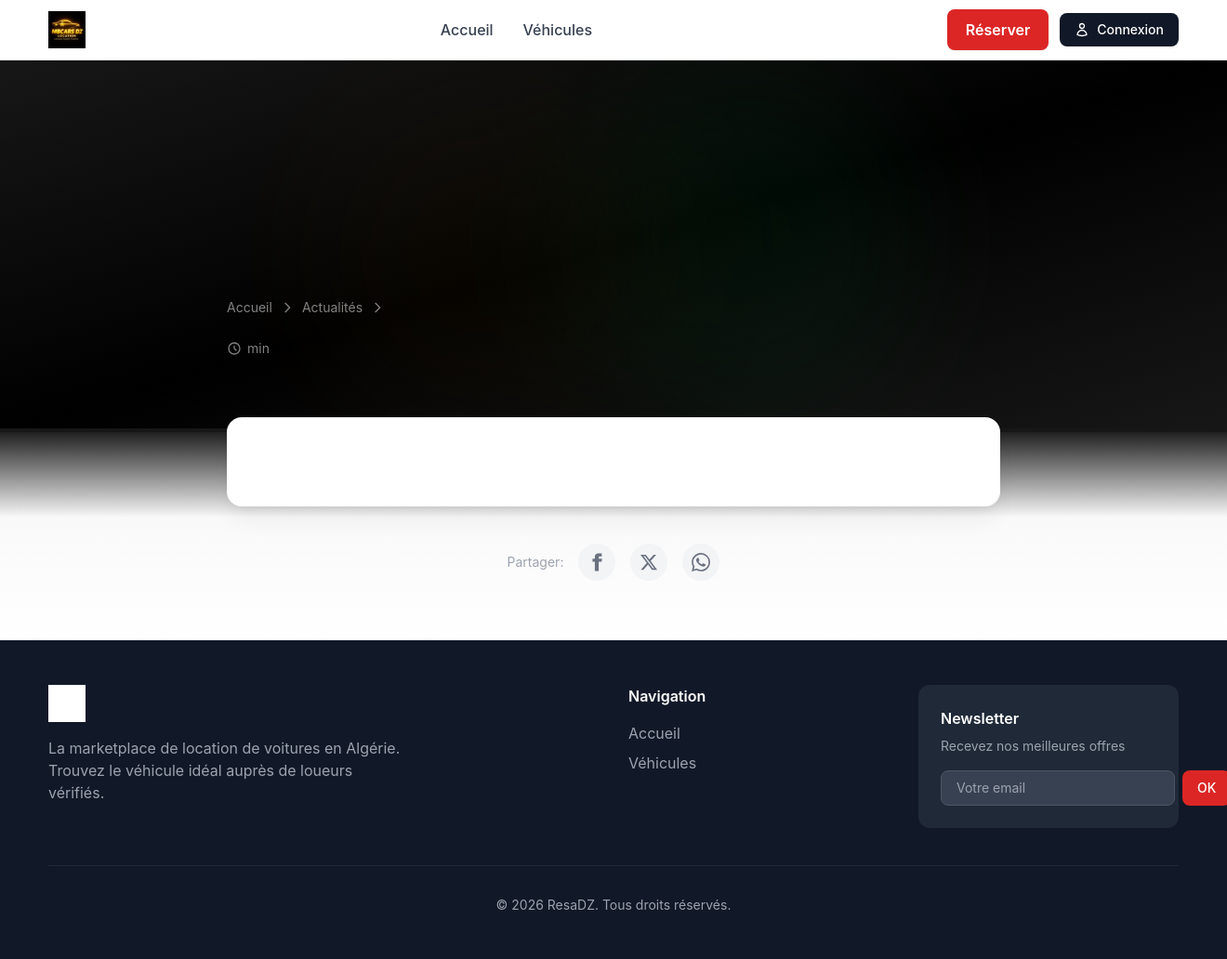
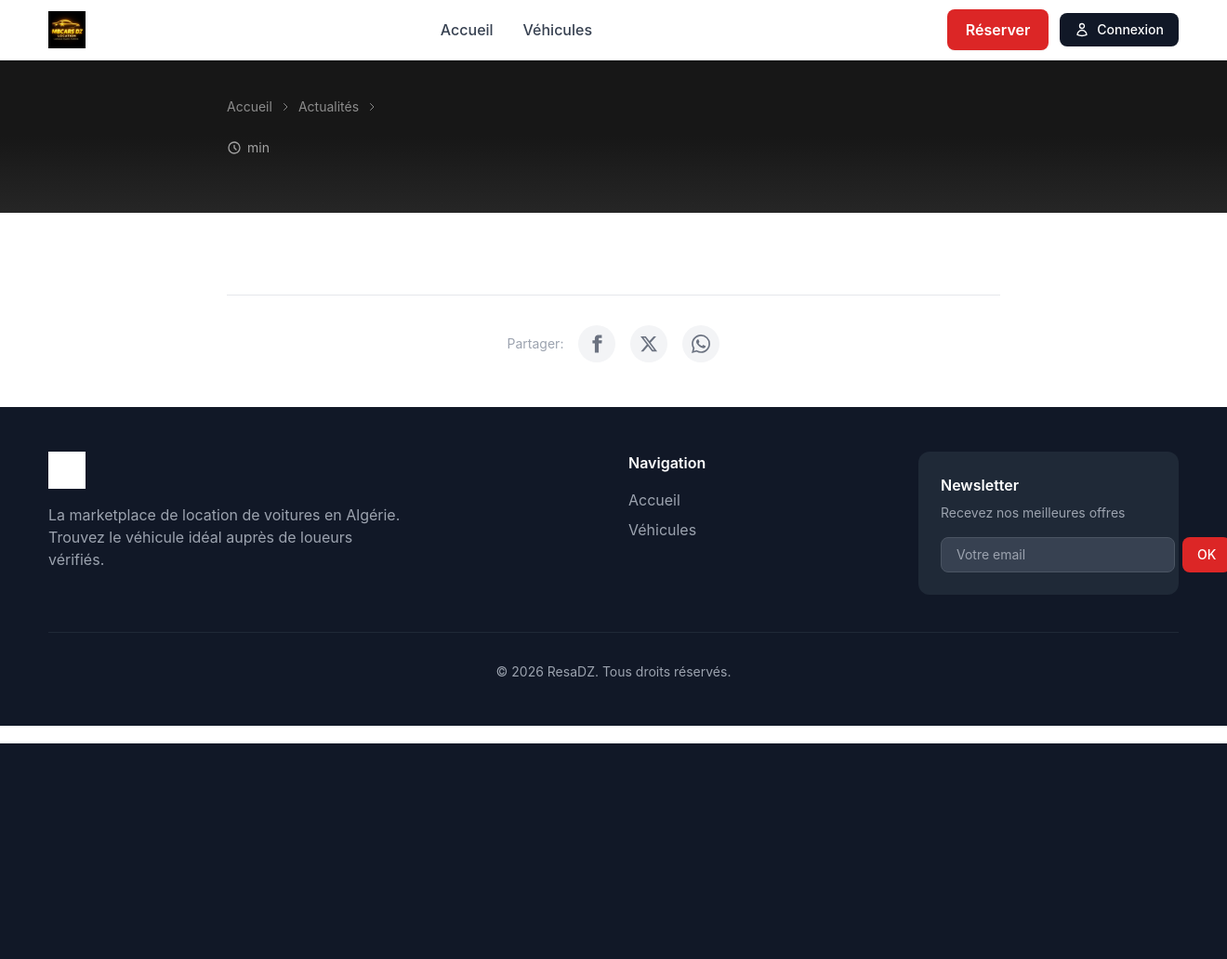
Before and after one commit to FaroukHUB/ResaDZ, a Laravel app: template resources/views/front/pages/blog-show.blade.php in a window 1320 px wide. Shown: the whole page at 93% size. After the commit the page ends 800 px from the top, so only its background shows below. Run offline with Laravel 12, Linux system fonts and the light colour scheme; the template is opened without the code that fills it, so the values that code supplies are empty; data comes from the database, SQL or seed files in the repository; parts of the project's set-up code (start-up, migrations or seed data) failed here and were passed over; some libraries are stand-ins or nearby versions.

Commit message:
fix: Blog article hero layout - no more overlapping
- Badge now positioned at top-left of image (not bottom where it overlaps title)
- Removed negative margin overlap design that caused issues
- Cleaner separation between hero section and content
- Simplified article content structure

https://claude.ai/code/session_01Jao2B16Wu3g8ZvDwtRXCoG

```diff
--- a/resources/views/front/pages/blog-show.blade.php
+++ b/resources/views/front/pages/blog-show.blade.php
@@ -16,56 +16,50 @@
 @section('content')
 
     {{-- Hero Section --}}
-    <section class="relative bg-gradient-to-br from-neutral-900 via-black to-neutral-900 overflow-hidden">
-        {{-- Decorative blurs --}}
-        <div class="absolute inset-0 opacity-30">
-            <div class="absolute top-0 right-1/4 w-96 h-96 bg-green-500/20 rounded-full blur-3xl"></div>
-            <div class="absolute bottom-0 left-1/4 w-96 h-96 bg-amber-500/10 rounded-full blur-3xl"></div>
-        </div>
+    <section class="relative bg-gradient-to-b from-neutral-900 via-neutral-900 to-neutral-800">
+        {{-- Featured Image --}}
+        @if($post->featured_image)
+            <div class="relative h-64 md:h-80 lg:h-96">
+                <img src="{{ asset('storage/' . $post->featured_image) }}" alt="{{ $post->title }}"
+                     class="w-full h-full object-cover">
+                <div class="absolute inset-0 bg-gradient-to-b from-neutral-900/30 via-transparent to-neutral-900"></div>
 
-        @if($post->featured_image)
-            <div class="relative h-72 md:h-[28rem]">
-                <img src="{{ asset('storage/' . $post->featured_image) }}" alt="{{ $post->title }}"
-                     class="w-full h-full object-cover opacity-60">
-                <div class="absolute inset-0 bg-gradient-to-t from-neutral-900 via-neutral-900/60 to-transparent"></div>
-
+                {{-- Badge sur l'image --}}
                 @if($post->badge_text || $post->badge_value)
-                    <div class="absolute bottom-8 left-8 md:left-12">
-                        <div class="border-2 border-white/80 px-5 py-4 text-center bg-black/60 backdrop-blur-md rounded-lg">
+                    <div class="absolute top-6 left-6 md:top-8 md:left-8">
+                        <div class="border-2 border-white px-4 py-3 text-center bg-black/70 backdrop-blur-sm rounded-lg">
                             @if($post->badge_text)
-                                <span class="block text-white text-xs font-bold uppercase tracking-wider">{{ $post->badge_text }}</span>
+                                <span class="block text-white text-[10px] font-bold uppercase tracking-wider">{{ $post->badge_text }}</span>
                             @endif
                             @if($post->badge_value)
-                                <span class="block text-white text-3xl font-black leading-tight">{{ $post->badge_value }}</span>
+                                <span class="block text-white text-2xl font-black leading-tight">{{ $post->badge_value }}</span>
                             @endif
                         </div>
                     </div>
                 @endif
             </div>
-        @else
-            <div class="h-32 md:h-48"></div>
         @endif
 
-        {{-- Title overlay --}}
-        <div class="relative max-w-4xl mx-auto px-4 sm:px-6 lg:px-8 {{ $post->featured_image ? '-mt-32 pb-12' : 'py-16' }}">
+        {{-- Title Section --}}
+        <div class="relative max-w-4xl mx-auto px-4 sm:px-6 lg:px-8 py-10">
             {{-- Breadcrumb --}}
-            <nav class="flex items-center gap-2 text-sm text-white/50 mb-6">
+            <nav class="flex flex-wrap items-center gap-2 text-sm text-white/50 mb-6">
                 <a href="{{ route('home') }}" class="hover:text-white transition">Accueil</a>
-                <svg class="w-4 h-4" fill="none" stroke="currentColor" viewBox="0 0 24 24"><path stroke-linecap="round" stroke-linejoin="round" stroke-width="2" d="M9 5l7 7-7 7"/></svg>
+                <svg class="w-3 h-3" fill="none" stroke="currentColor" viewBox="0 0 24 24"><path stroke-linecap="round" stroke-linejoin="round" stroke-width="2" d="M9 5l7 7-7 7"/></svg>
                 <a href="{{ route('blog.index') }}" class="hover:text-white transition">Actualités</a>
-                <svg class="w-4 h-4" fill="none" stroke="currentColor" viewBox="0 0 24 24"><path stroke-linecap="round" stroke-linejoin="round" stroke-width="2" d="M9 5l7 7-7 7"/></svg>
+                <svg class="w-3 h-3" fill="none" stroke="currentColor" viewBox="0 0 24 24"><path stroke-linecap="round" stroke-linejoin="round" stroke-width="2" d="M9 5l7 7-7 7"/></svg>
                 <span class="text-white/70">{{ Str::limit($post->title, 30) }}</span>
             </nav>
 
             {{-- Meta --}}
-            <div class="flex flex-wrap items-center gap-4 mb-4">
+            <div class="flex flex-wrap items-center gap-3 mb-5">
                 @if($post->category)
                     @php
                         $catColors = [
-                            'promo' => 'bg-amber-500/20 text-amber-400',
-                            'guide' => 'bg-blue-500/20 text-blue-400',
-                            'news' => 'bg-green-500/20 text-green-400',
-                            'destination' => 'bg-purple-500/20 text-purple-400',
+                            'promo' => 'bg-amber-500 text-black',
+                            'guide' => 'bg-blue-500 text-white',
+                            'news' => 'bg-green-500 text-white',
+                            'destination' => 'bg-purple-500 text-white',
                         ];
                         $catLabels = [
                             'promo' => 'Promotion',
@@ -74,37 +68,32 @@
                             'destination' => 'Destination',
                         ];
                     @endphp
-                    <span class="px-3 py-1 rounded-full text-xs font-bold uppercase tracking-wider {{ $catColors[$post->category] ?? 'bg-green-500/20 text-green-400' }}">{{ $catLabels[$post->category] ?? $post->category }}</span>
+                    <span class="px-3 py-1 rounded-full text-xs font-bold uppercase {{ $catColors[$post->category] ?? 'bg-green-500 text-white' }}">{{ $catLabels[$post->category] ?? $post->category }}</span>
                 @endif
                 @if($post->published_at)
-                    <span class="text-white/50 text-sm flex items-center gap-1.5">
+                    <span class="text-white/60 text-sm flex items-center gap-1.5">
                         <svg class="w-4 h-4" fill="none" stroke="currentColor" viewBox="0 0 24 24"><path stroke-linecap="round" stroke-linejoin="round" stroke-width="2" d="M8 7V3m8 4V3m-9 8h10M5 21h14a2 2 0 002-2V7a2 2 0 00-2-2H5a2 2 0 00-2 2v12a2 2 0 002 2z"/></svg>
                         {{ $post->published_at->translatedFormat('d F Y') }}
                     </span>
                 @endif
-                <span class="text-white/50 text-sm flex items-center gap-1.5">
+                <span class="text-white/60 text-sm flex items-center gap-1.5">
                     <svg class="w-4 h-4" fill="none" stroke="currentColor" viewBox="0 0 24 24"><path stroke-linecap="round" stroke-linejoin="round" stroke-width="2" d="M12 8v4l3 3m6-3a9 9 0 11-18 0 9 9 0 0118 0z"/></svg>
                     {{ $post->read_time }} min
                 </span>
             </div>
 
             {{-- Title --}}
-            <h1 class="text-3xl md:text-5xl font-black text-white leading-tight">{{ $post->title }}</h1>
+            <h1 class="text-2xl md:text-4xl lg:text-5xl font-black text-white leading-tight">{{ $post->title }}</h1>
 
             @if($post->excerpt)
-                <p class="text-xl text-white/60 mt-4 leading-relaxed">{{ $post->excerpt }}</p>
+                <p class="text-lg md:text-xl text-white/60 mt-4 leading-relaxed">{{ $post->excerpt }}</p>
             @endif
         </div>
     </section>
 
     {{-- Article Content --}}
-    <article class="relative bg-gradient-to-b from-neutral-100 to-white">
-        {{-- Smooth transition from dark to light --}}
-        <div class="absolute top-0 left-0 right-0 h-24 bg-gradient-to-b from-neutral-900 to-transparent -mt-1"></div>
-
-        <div class="relative max-w-4xl mx-auto px-4 sm:px-6 lg:px-8 py-16">
-            {{-- Content Card --}}
-            <div class="bg-white rounded-2xl shadow-xl shadow-black/5 p-8 md:p-12 -mt-20 relative z-10">
+    <article class="bg-white">
+        <div class="max-w-4xl mx-auto px-4 sm:px-6 lg:px-8 py-12">
             {{-- Content --}}
             <div class="prose prose-lg max-w-none prose-headings:font-bold prose-headings:text-gray-900 prose-p:text-gray-600 prose-a:text-green-600 prose-a:font-semibold prose-a:underline prose-a:decoration-2 hover:prose-a:text-green-500 prose-img:rounded-xl prose-img:shadow-lg prose-blockquote:border-l-green-500 prose-blockquote:bg-green-50 prose-blockquote:py-1 prose-blockquote:px-6 prose-blockquote:rounded-r-lg">
                 {!! $post->content !!}
@@ -122,7 +111,7 @@
 
             {{-- Tags --}}
             @if($post->tags && count($post->tags) > 0)
-                    <div class="mt-10 pt-8 border-t border-gray-100">
+                <div class="mt-10 pt-8 border-t border-gray-200">
                     <div class="flex items-center gap-3 flex-wrap">
                         <span class="text-gray-400 text-sm font-medium">Tags:</span>
                         @foreach($post->tags as $tag)
@@ -131,10 +120,9 @@
                     </div>
                 </div>
             @endif
-            </div>
 
             {{-- Share buttons --}}
-            <div class="flex items-center justify-center gap-4 mt-10">
+            <div class="flex items-center justify-center gap-4 mt-10 pt-8 border-t border-gray-200">
                 <span class="text-gray-400 text-sm">Partager:</span>
                 <a href="https://www.facebook.com/sharer/sharer.php?u={{ urlencode(request()->url()) }}" target="_blank" class="w-10 h-10 flex items-center justify-center rounded-full bg-gray-100 hover:bg-blue-500 hover:text-white text-gray-500 transition">
                     <svg class="w-5 h-5" fill="currentColor" viewBox="0 0 24 24"><path d="M18.77 7.46H14.5v-1.9c0-.9.6-1.1 1-1.1h3V.5h-4.33C10.24.5 9.5 3.44 9.5 5.32v2.15h-3v4h3v12h5v-12h3.85l.42-4z"/></svg>
```
Lines whose indentation alone changed are shown as unchanged.
